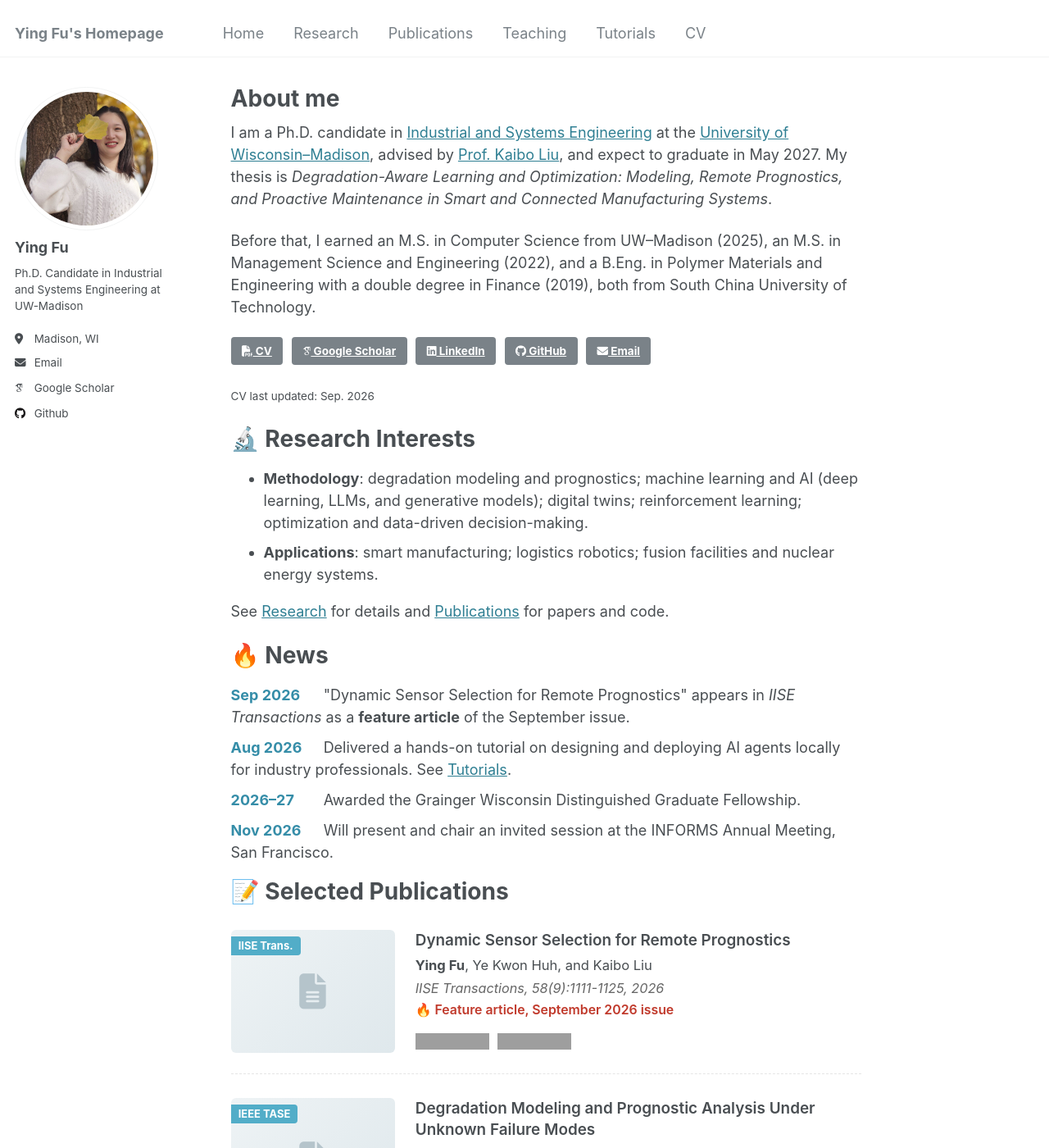
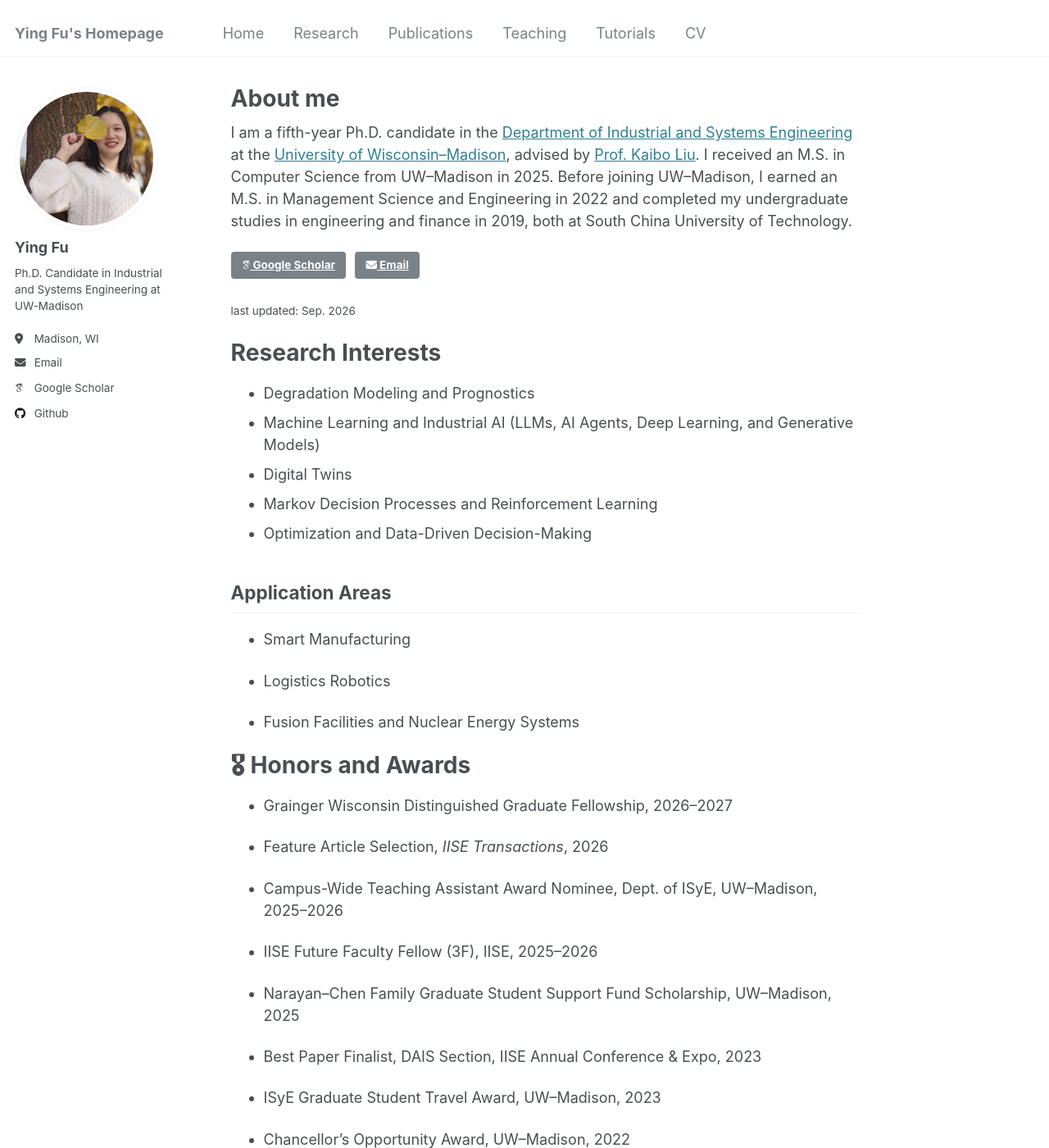
Before and after one commit to YingFuu/YingFuu.github.io, a Jekyll site: the page built from _pages/about.md, in a window 1280 px wide and 1400 px high. Shown: the whole window at 82% size. Built offline with Jekyll 4.4.1, drawn with Linux system fonts in a browser that asks for light colours; some web fonts are replaced; some of the changed text lies outside the part shown; grey boxes are pictures that could not be loaded.

Commit message:
update about

```diff
--- a/_pages/about.md
+++ b/_pages/about.md
@@ -7,63 +7,58 @@ redirect_from:
   - /about.html
 ---
 
-I am a Ph.D. candidate in [Industrial and Systems Engineering](https://engineering.wisc.edu/departments/industrial-systems-engineering/) at the [University of Wisconsin–Madison](https://www.wisc.edu/), advised by [Prof. Kaibo Liu](https://kaibo.ie.wisc.edu/), and expect to graduate in May 2027. My thesis is *Degradation-Aware Learning and Optimization: Modeling, Remote Prognostics, and Proactive Maintenance in Smart and Connected Manufacturing Systems*.
-
-Before that, I earned an M.S. in Computer Science from UW–Madison (2025), an M.S. in Management Science and Engineering (2022), and a B.Eng. in Polymer Materials and Engineering with a double degree in Finance (2019), both from South China University of Technology.
+I am a fifth-year Ph.D. candidate in the [Department of Industrial and Systems Engineering](https://engineering.wisc.edu/departments/industrial-systems-engineering/) at the [University of Wisconsin–Madison](https://www.wisc.edu/), advised by [Prof. Kaibo Liu](https://kaibo.ie.wisc.edu/). I received an M.S. in Computer Science from UW–Madison in 2025. Before joining UW–Madison, I earned an M.S. in Management Science and Engineering in 2022 and completed my undergraduate studies in engineering and finance in 2019, both at South China University of Technology.
 
 <div class="btn-row">
-  <a class="btn btn--primary" href="/resume/Resume.pdf"><i class="fas fa-file-pdf"></i> CV</a>
   <a class="btn btn--primary" href="https://scholar.google.com/citations?hl=en&user=Rm9d2l0AAAAJ"><i class="ai ai-google-scholar"></i> Google Scholar</a>
-  <a class="btn btn--primary" href="https://www.linkedin.com/in/ying-fu-302013252/"><i class="fab fa-linkedin"></i> LinkedIn</a>
-  <a class="btn btn--primary" href="https://github.com/YingFuu"><i class="fab fa-github"></i> GitHub</a>
   <a class="btn btn--primary" href="mailto:ying.fu@wisc.edu"><i class="fas fa-envelope"></i> Email</a>
 </div>
 
-<small>CV last updated: Sep. 2026</small>
+<small>last updated: Sep. 2026</small>
 
 
-# 🔬 Research Interests
+# Research Interests
 
-- **Methodology**: degradation modeling and prognostics; machine learning and AI (deep learning, LLMs, and generative models); digital twins; reinforcement learning; optimization and data-driven decision-making.
-- **Applications**: smart manufacturing; logistics robotics; fusion facilities and nuclear energy systems.
+- Degradation Modeling and Prognostics
+- Machine Learning and Industrial AI (LLMs, AI Agents, Deep Learning, and Generative Models)
+- Digital Twins
+- Markov Decision Processes and Reinforcement Learning
+- Optimization and Data-Driven Decision-Making
 
-See [Research](/research/) for details and [Publications](/publications/) for papers and code.
 
-# 🔥 News
 
-<ul class="news-list">
-  <li><span class="date">Sep 2026</span> "Dynamic Sensor Selection for Remote Prognostics" appears in <em>IISE Transactions</em> as a <strong>feature article</strong> of the September issue.</li>
-  <li><span class="date">Aug 2026</span> Delivered a hands-on tutorial on designing and deploying AI agents locally for industry professionals. See <a href="/tutorials/">Tutorials</a>.</li>
-  <li><span class="date">2026&ndash;27</span> Awarded the Grainger Wisconsin Distinguished Graduate Fellowship.</li>
-  <li><span class="date">Nov 2026</span> Will present and chair an invited session at the INFORMS Annual Meeting, San Francisco.</li>
-</ul>
+## Application Areas
 
-# 📝 Selected Publications
+- Smart Manufacturing
 
-{% include pub-list.html featured=true %}
+- Logistics Robotics
 
-[Full publication list →](/publications/)
+- Fusion Facilities and Nuclear Energy Systems
+
+
 
 # 🎖 Honors and Awards
 
 - Grainger Wisconsin Distinguished Graduate Fellowship, 2026–2027
+
 - Feature Article Selection, *IISE Transactions*, 2026
+
 - Campus-Wide Teaching Assistant Award Nominee, Dept. of ISyE, UW–Madison, 2025–2026
+
 - IISE Future Faculty Fellow (3F), IISE, 2025–2026
+
 - Narayan–Chen Family Graduate Student Support Fund Scholarship, UW–Madison, 2025
+
 - Best Paper Finalist, DAIS Section, IISE Annual Conference & Expo, 2023
+
 - ISyE Graduate Student Travel Award, UW–Madison, 2023
+
 - Chancellor's Opportunity Award, UW–Madison, 2022
+
 - National Scholarship, Ministry of Education of China, 2017
 
-# 🤝 Professional Activities
 
-- **Reviewer**: IEEE Transactions on Automation Science and Engineering; IEEE Transactions on Knowledge and Data Engineering; IISE Annual Conference & Expo
-- **Invited Session Chair**, INFORMS Annual Meeting: 2026 (San Francisco), 2025 (Atlanta)
-- **Panelist**: Graduate Seminar in Industrial Engineering (Fall 2025); ISyE Student Research Symposium (Spring 2026)
-- **Vice President**, SME Student Chapter, UW–Madison, 2022–2024
-- **Memberships**: INFORMS, IISE, IEEE, SME
 
-# 📷 Hobbies and Interests
+# 📷 Interests
 
-In my free time, I am passionate about photography and hiking. I often capture photos during my hikes, and you can view my collection [here](https://www.flickr.com/photos/202095814@N04). Additionally, I enjoy playing badminton and watching movies.
+Outside of research, I enjoy photography, hiking, tennis, and movies. I often take photos during my hikes, and some of my photography can be found [here](https://www.flickr.com/photos/202095814@N04).
```
